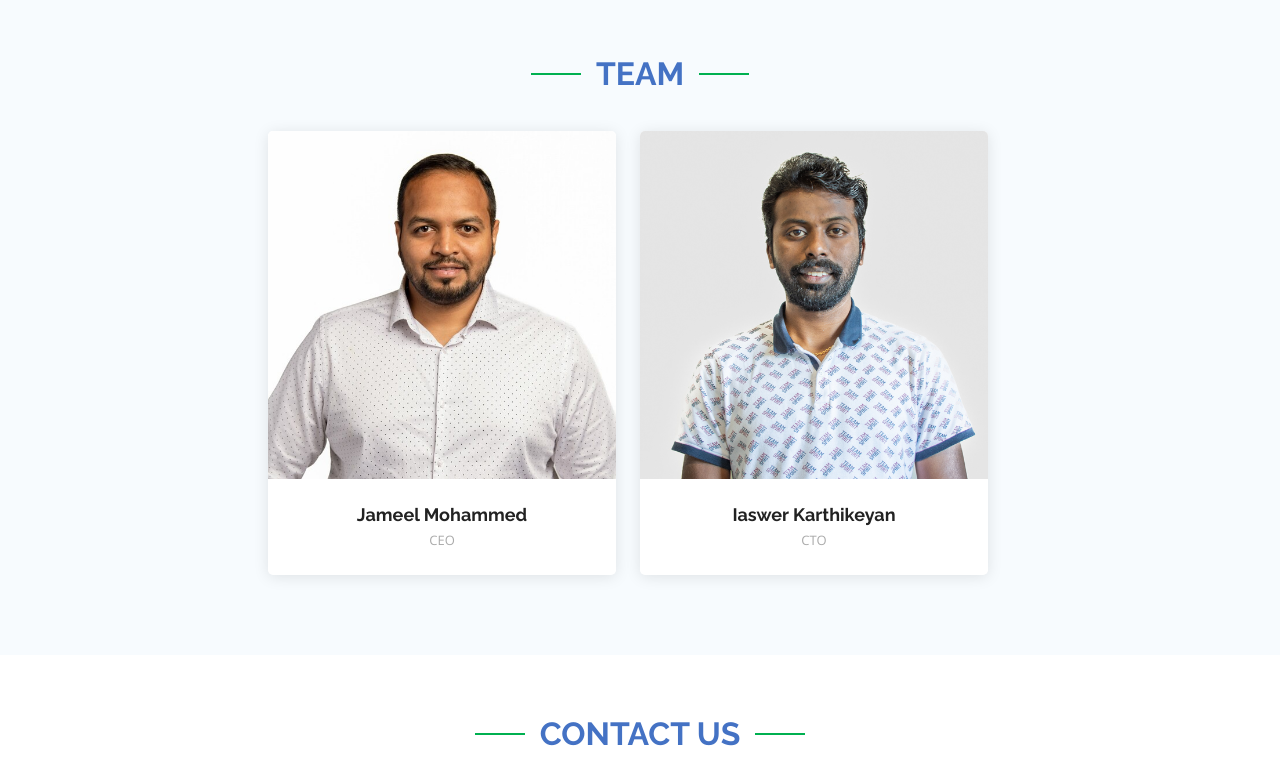
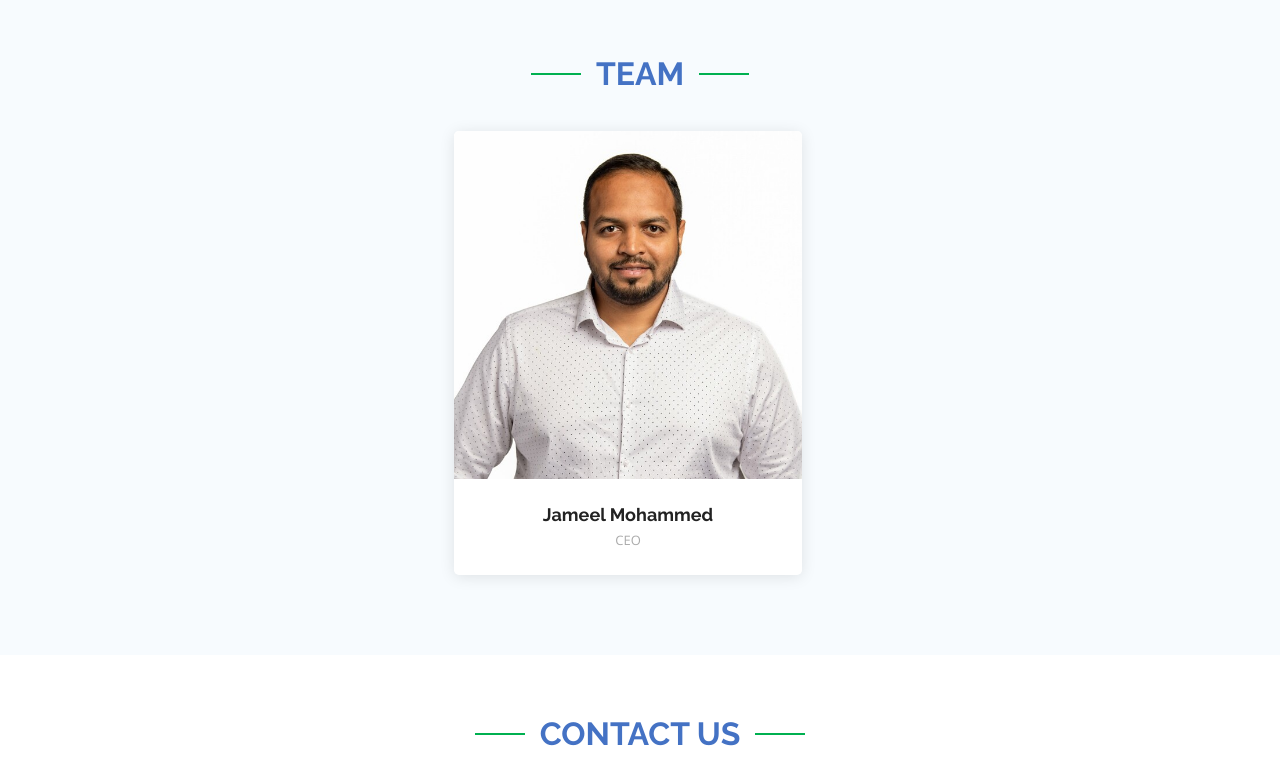
Before and after one commit to quodedweb/quodedweb.github.io, a plain HTML site: page index.html in a window 1280 px wide. Shown: the part 1340-2107 px from the top of the page. Drawn offline with nearby package versions, Linux system fonts and the light colour scheme.

Commit message:
Update index.html

```diff
--- a/index.html
+++ b/index.html
@@ -247,20 +247,7 @@
             </div>
           </div>
 
-          <div class="col-lg-4 col-md-6 d-flex align-items-stretch">
-            <div class="member" data-aos="fade-up" data-aos-delay="300">
-              <div class="member-img">
-                <img src="assets/img/team/team-2.jpg" class="img-fluid" alt="">
-                <div class="social">
-                  <a href="https://www.linkedin.com/in/iaswer"><i class="bi bi-linkedin"></i></a>
-                </div>
-              </div>
-              <div class="member-info">
-                <h4>Iaswer Karthikeyan</h4>
-                <span>CTO</span>
-              </div>
-            </div>
-          </div>
+
 
         </div>
 
```
